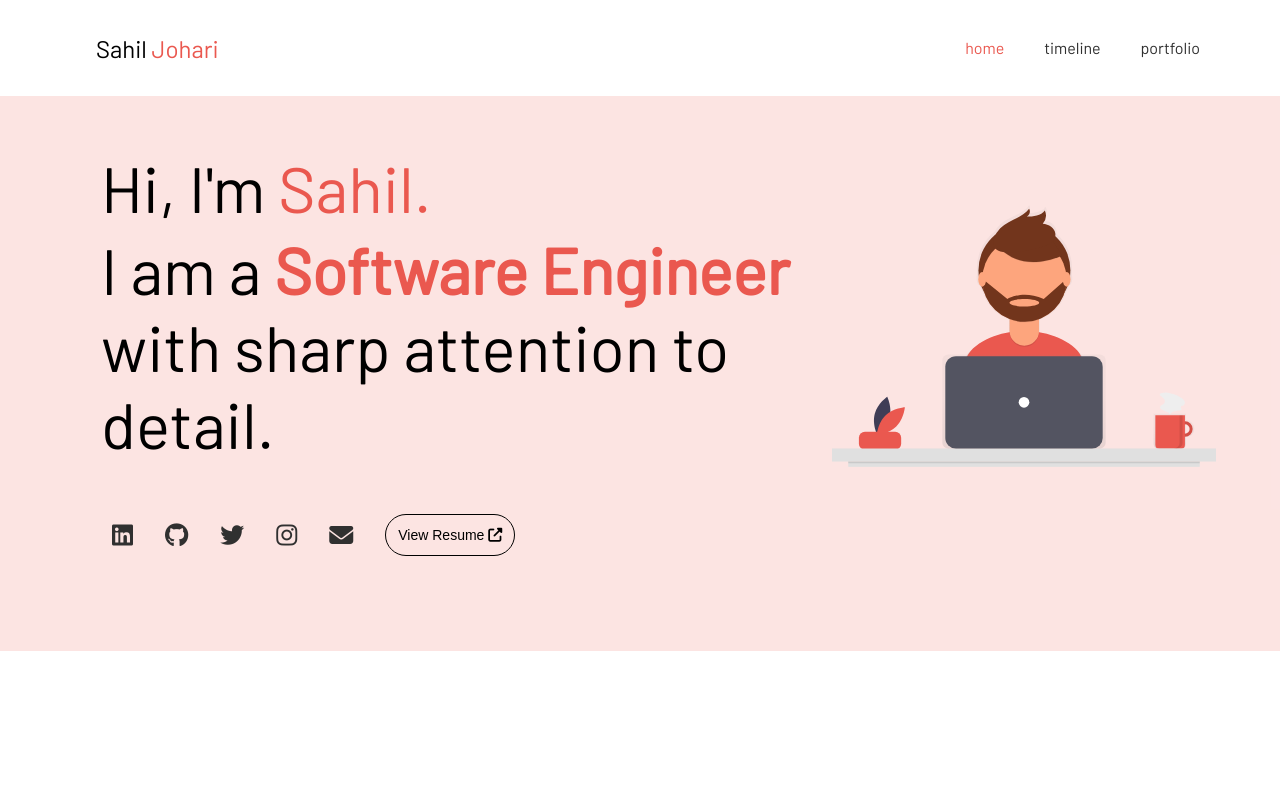
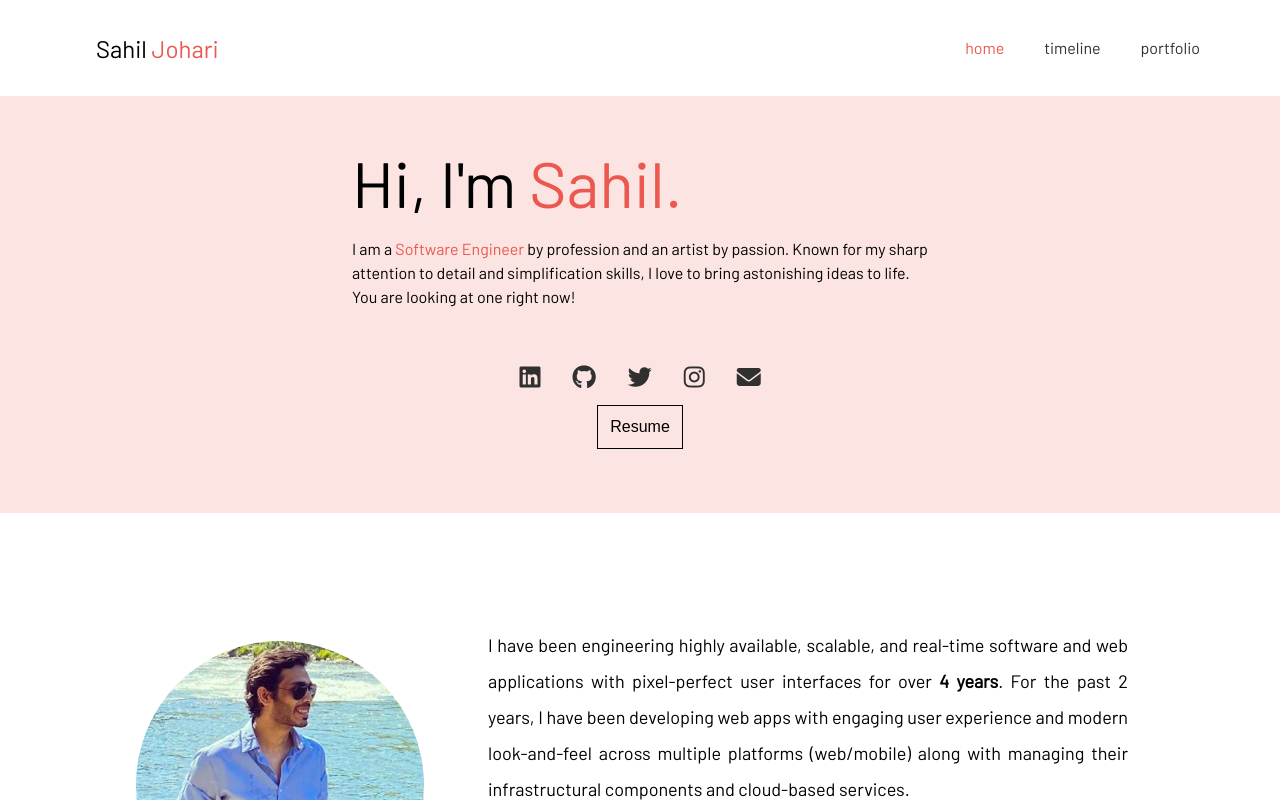
Before and after one commit to sahiljohari/portfolio-website, a React (Create React App) app: page / in a window 1280 px wide. Shown: the top 800 px of the page. Built offline with nearby package versions, Linux system fonts and the light colour scheme.

Commit message:
Intro section revamped

```diff
--- a/src/components/AboutSection/content.js
+++ b/src/components/AboutSection/content.js
@@ -1,7 +1,7 @@
 export const content = {
   sectionTitle: "About me",
   aboutText:
-    "<p>Hello! I'm Sahil and I am a software engineer. I have been developing highly available, scalable, and real time websites and applications with pixel-perfect user interfaces for about <strong>4 years</strong>. My experience lies in full-stack development with primary focus on the front end. For the past 2 years, I have been developing web apps with engaging user experience and modern look-and-feel across multiple platforms (web/mobile) along with managing their infrastructural components and cloud-based services.</p>",
+    "<p>I have been engineering highly available, scalable, and real-time software and web applications with pixel-perfect user interfaces for over <strong>4 years</strong>. For the past 2 years, I have been developing web apps with engaging user experience and modern look-and-feel across multiple platforms (web/mobile) along with managing their infrastructural components and cloud-based services.</p>",
   extendedAboutText:
     "<p>Shortly after graduating from <a href='https://www.smu.edu/' target='_blank' rel='noopener noreferrer'>Southern Methodist University</a> with a Masters degree in Computer Science, I joined the engineering team at <a href='https://www.riversagile.com/' target='_blank' rel='noopener noreferrer'>Rivers Agile</a> in 2019, where I worked as a software consultant on a wide variety of interesting and meaningful projects with multiple clients. After spending 2 years, I switched gears and joined <a href='https://www.highmarkhealth.org/hmk/index.shtml' target='_blank' rel='noopener noreferrer'>Highmark Health</a> as a full-stack software engineer in 2021.</p>" +
     "<p>Outside of work, I like to spend my time working on side-projects and playing video games. I also enjoy solving coding problems that involve great analytical thinking and challenge me intellectually at every step. " +
--- a/src/components/AboutSection/style.css
+++ b/src/components/AboutSection/style.css
@@ -1,14 +1,8 @@
 .about {
   margin: 0;
-  padding: 5rem 3rem 5rem;
+  padding: 5rem 3rem;
   background-color: var(--about-section-bg-color);
   height: auto;
-}
-
-.sectionTitle {
-  text-align: center;
-  font-size: 1.5rem;
-  color: var(--primary-theme-color);
 }
 
 .content {
--- a/src/components/IntroSection/IntroSection.js
+++ b/src/components/IntroSection/IntroSection.js
@@ -1,5 +1,4 @@
 import React from "react";
-import { ReactSVG as SVG } from "react-svg";
 import { content } from "./content";
 import "./style.css";
 import SocialLinks from "../SocialLinks/SocialLinks";
@@ -10,7 +9,6 @@ const IntroSection = () => {
   return (
     <>
       <div className="intro">
-        <SVG src={"assets/svgs/intro-page-svg.svg"} className="intro-svg" />
         <div className="left-column">
           <div className="intro-title">
             <div className="greeting">{content.greeting}</div>
@@ -36,7 +34,6 @@ const IntroSection = () => {
               className="button-download"
             >
               {content.buttonTitle}
-              <i className="fas fa-external-link-alt"></i>
             </button>
           </div>
         </div>
--- a/src/components/IntroSection/content.js
+++ b/src/components/IntroSection/content.js
@@ -3,6 +3,6 @@ export const content = {
   introText: "Hi, I'm ",
   firstName: "Sahil.",
   description:
-    "I am a <span><b>Software Engineer</b></span> with sharp attention to detail.",
-  buttonTitle: "View Resume  ",
+    "I am a <span>Software Engineer</span> by profession and an artist by passion. Known for my sharp attention to detail and simplification skills, I love to bring astonishing ideas to life. You are looking at one right now!",
+  buttonTitle: "Resume",
 };
--- a/src/components/IntroSection/style.css
+++ b/src/components/IntroSection/style.css
@@ -1,10 +1,8 @@
 @import url("https://fonts.googleapis.com/css?family=Barlow&display=swap");
 
 .intro {
-  display: flex;
-  flex-direction: column;
-  margin: 0 0 1.75rem 0;
-  padding: 3rem 1rem;
+  margin: 0;
+  padding: 3rem;
   color: var(--secondary-theme-text-color);
   background-color: var(--intro-section-bg-color);
   height: auto;
@@ -17,13 +15,14 @@
 }
 
 .left-column {
-  margin: auto 2rem;
+  margin: auto;
 }
 
 .intro-title {
   display: flex;
   flex-direction: column;
-  margin: 5px;
+  margin: auto;
+  max-width: 28rem;
 }
 
 .greeting {
@@ -31,8 +30,9 @@
 }
 
 .intro-text {
-  font-size: 3rem;
+  font-size: 2rem;
   color: var(--primary-theme-color);
+  text-align: left;
 }
 
 .intro-text span {
@@ -40,10 +40,12 @@
 }
 
 .intro-description {
-  margin: 5px;
-  font-size: 2.75rem;
+  margin: 1rem auto;
   padding: 0;
   color: var(--primary-theme-color);
+  text-align: left;
+  max-width: 28rem;
+  line-height: 1.5;
 }
 
 .intro-description span {
@@ -58,10 +60,9 @@
 .button-download,
 .button-download:focus,
 .button-download:visited {
-  border-radius: 30px;
   color: var(--primary-theme-color);
   border: 1px solid var(--primary-theme-color);
-  font-size: clamp(0.625rem, 2vw, 0.875rem);
+  font-size: clamp(0.75rem, 2vw, 1rem);
   background: transparent;
   text-decoration: none;
   margin: auto 0;
@@ -77,9 +78,12 @@
 @media screen and (min-width: 1024px) {
   .intro {
     height: auto;
-    flex-direction: row-reverse;
     padding: 3rem 4rem;
-    text-align: left;
+  }
+
+  .intro-title,
+  .intro-description {
+    max-width: 36rem;
   }
 
   .intro-svg svg {
@@ -88,14 +92,12 @@
   }
 
   .intro-text,
-  .intro-description,
   .greeting {
     font-size: 4rem;
   }
 
   .buttons {
-    display: inline-flex;
-    margin: 2.5rem 0;
+    margin: 2.5rem 0 1rem;
   }
 }
 
--- a/src/components/SocialLinks/style.css
+++ b/src/components/SocialLinks/style.css
@@ -3,7 +3,7 @@
   flex-direction: row;
   place-content: center;
   line-height: 1rem;
-  margin: 0 1rem 0 0;
+  margin: 0;
 }
 
 .links-footer {
--- a/src/components/Testimonials/style.css
+++ b/src/components/Testimonials/style.css
@@ -116,7 +116,7 @@ q.highlight::after,
 
   .testimonialCard {
     flex-direction: row-reverse;
-    max-width: fit-content;
+    max-width: 100%;
     border: none;
   }
 
```
